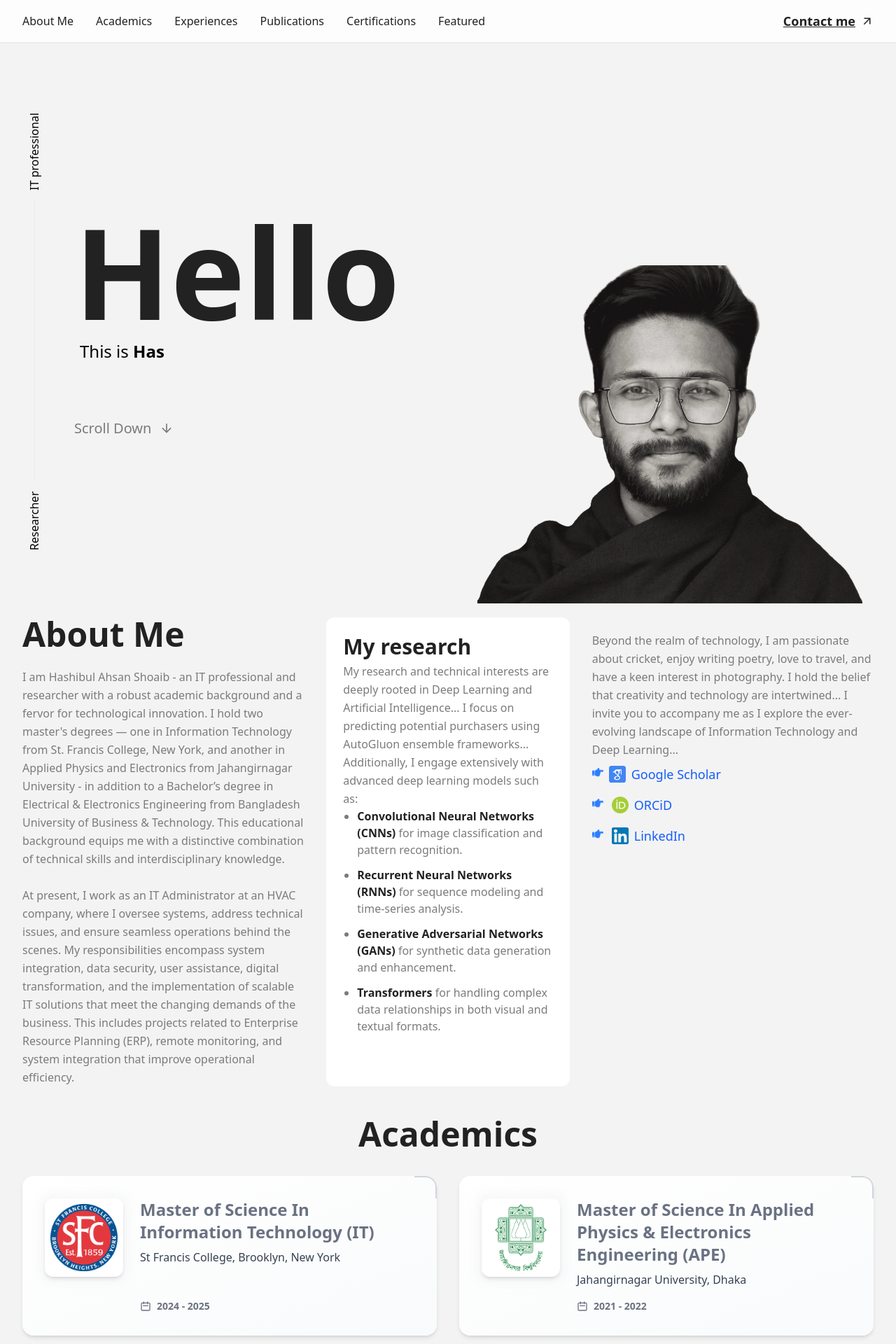
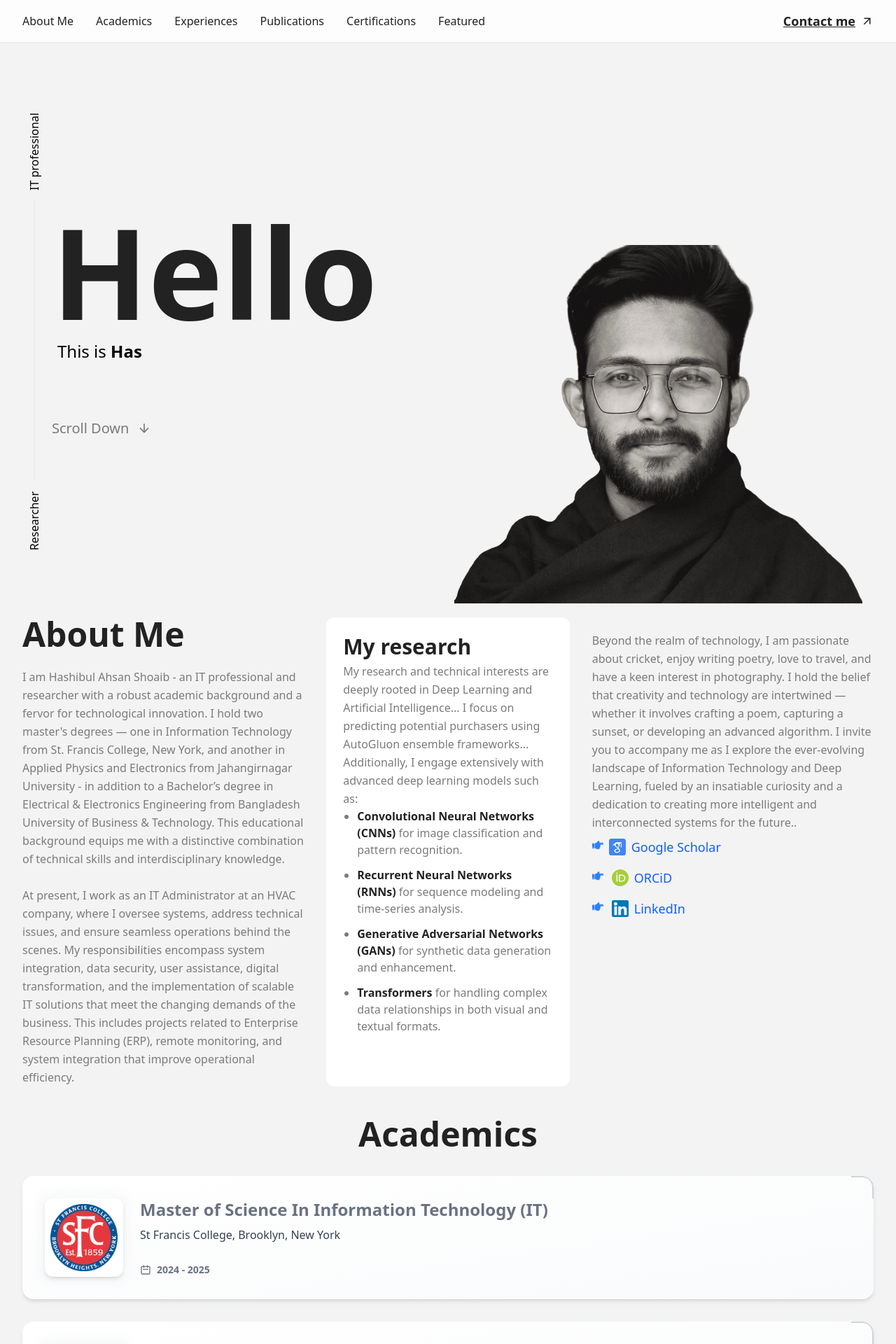
Before and after one commit to Mahmudulislamshuvo/porfolio-tanvir-vay, a React (Vite) app: page / in a window 1280 px wide. Shown: the top 1920 px of the page at 70% size. Built offline with nearby package versions, Linux system fonts and the light colour scheme.

Commit message:
final touch without banner

```diff
--- a/src/App.css
+++ b/src/App.css
@@ -2,7 +2,7 @@
   --color-background: #f8f8f8;
   --color-card: #ffffff;
   --color-foreground: #222222;
-  --color-cardForeground: #7b7b7b;
+  --color-cardForeground: #e2d9d0;
 }
 
 .container {
--- a/src/Components/AboutMe.jsx
+++ b/src/Components/AboutMe.jsx
@@ -95,9 +95,12 @@ const AboutMe = () => {
                 Beyond the realm of technology, I am passionate about cricket,
                 enjoy writing poetry, love to travel, and have a keen interest
                 in photography. I hold the belief that creativity and technology
-                are intertwined... I invite you to accompany me as I explore the
-                ever-evolving landscape of Information Technology and Deep
-                Learning...
+                are intertwined — whether it involves crafting a poem, capturing
+                a sunset, or developing an advanced algorithm. I invite you to
+                accompany me as I explore the ever-evolving landscape of
+                Information Technology and Deep Learning, fueled by an
+                insatiable curiosity and a dedication to creating more
+                intelligent and interconnected systems for the future..
               </p>
             </div>
             <ul className="space-y-4 mt-2">
--- a/src/Components/Academics.jsx
+++ b/src/Components/Academics.jsx
@@ -15,7 +15,10 @@ const Academics = () => {
         <h1 className="text-center text-4xl sm:text-5xl font-bold text-primary pb-5 lg:mb-4">
           Academics
         </h1>
-        <div className="grid grid-cols-1 lg:grid-cols-2 gap-8">
+        {/* এইখানে পরিবর্তন করা হয়েছে। lg:grid-cols-2 ক্লাসটি সরিয়ে ফেলা হয়েছে।
+          ফলে এখন ছোট-বড় সব স্ক্রিনেই একটি কলাম দেখাবে।
+        */}
+        <div className="grid grid-cols-1 gap-8">
           <EducationCard
             degree="Master of Science In Information Technology (IT)"
             institution="St Francis College, Brooklyn, New York"
--- a/src/Components/Banner.jsx
+++ b/src/Components/Banner.jsx
@@ -18,13 +18,13 @@ const Banner = ({ scrollToSection, footerRef }) => {
       }
 
       if (!isDeleting && text === fullText) {
-        setSpeed(2000); // Pause before deleting
+        setSpeed(2000);
         setIsDeleting(true);
       } else if (isDeleting && text === "") {
-        setSpeed(500); // Pause before re-typing
+        setSpeed(500);
         setIsDeleting(false);
       } else {
-        setSpeed(isDeleting ? 80 : 150); // Typing/deleting speed
+        setSpeed(isDeleting ? 80 : 150);
       }
     };
 
@@ -34,11 +34,9 @@ const Banner = ({ scrollToSection, footerRef }) => {
   }, [text, isDeleting, fullText, speed]);
 
   return (
-    // THE FIX: Removed `items-center`. Added `flex-col` to make it a vertical flex container.
     <div className="bg-chosenBackground min-h-screen flex flex-col">
-      {/* THE FIX: Added `flex-grow` to make this container fill the available vertical space. */}
       <div className="w-full flex-grow flex px-4 sm:px-6 lg:px-12">
-        <div className="flex w-full flex-col md:flex-row md:items-stretch md:gap-6 lg:gap-10">
+        <div className="flex w-full flex-col md:flex-row md:items-stretch md:gap-1 lg:gap-2">
           {/* Vertical Line wrapper */}
           <div className="hidden md:flex items-center py-[175px] md:mt-[50px]">
             <div className="relative h-full w-[2px] bg-[#ededed]">
@@ -68,7 +66,7 @@ const Banner = ({ scrollToSection, footerRef }) => {
           </div>
 
           {/* Text content block */}
-          <div className="order-2 flex w flex-col justify-center px-4 text-center sm:text-left md:order-1 md:w-1/2 mt-8 md:mt-0">
+          <div className="order-2 flex flex-col justify-center px-4 text-center sm:text-left md:order-1 md:w-1/2">
             <h1 className="text-6xl font-bold leading-none text-primary sm:text-7xl md:text-8xl lg:text-[140px] xl:text-[180px] 2xl:text-[220px]">
               Hello
             </h1>
@@ -84,11 +82,11 @@ const Banner = ({ scrollToSection, footerRef }) => {
           </div>
 
           {/* Image content block */}
-          <div className=" order-1 mx-auto flex w-full items-end justify-center md:order-2 md:w-1/2 md:justify-end">
+          <div className="order-1 mx-auto flex w-full justify-center md:order-2 md:w-1/2 md:justify-end">
             <img
               src={bannerimg}
               alt="Hashibul Ahsan Shoaib"
-              className="md:max-h-full object-contain object-bottom sm:pt-[50px] h-[100%]"
+              className="object-contain object-bottom h-auto max-h-[50vh] md:max-h-full md:pt-[50px]"
             />
           </div>
         </div>
```
